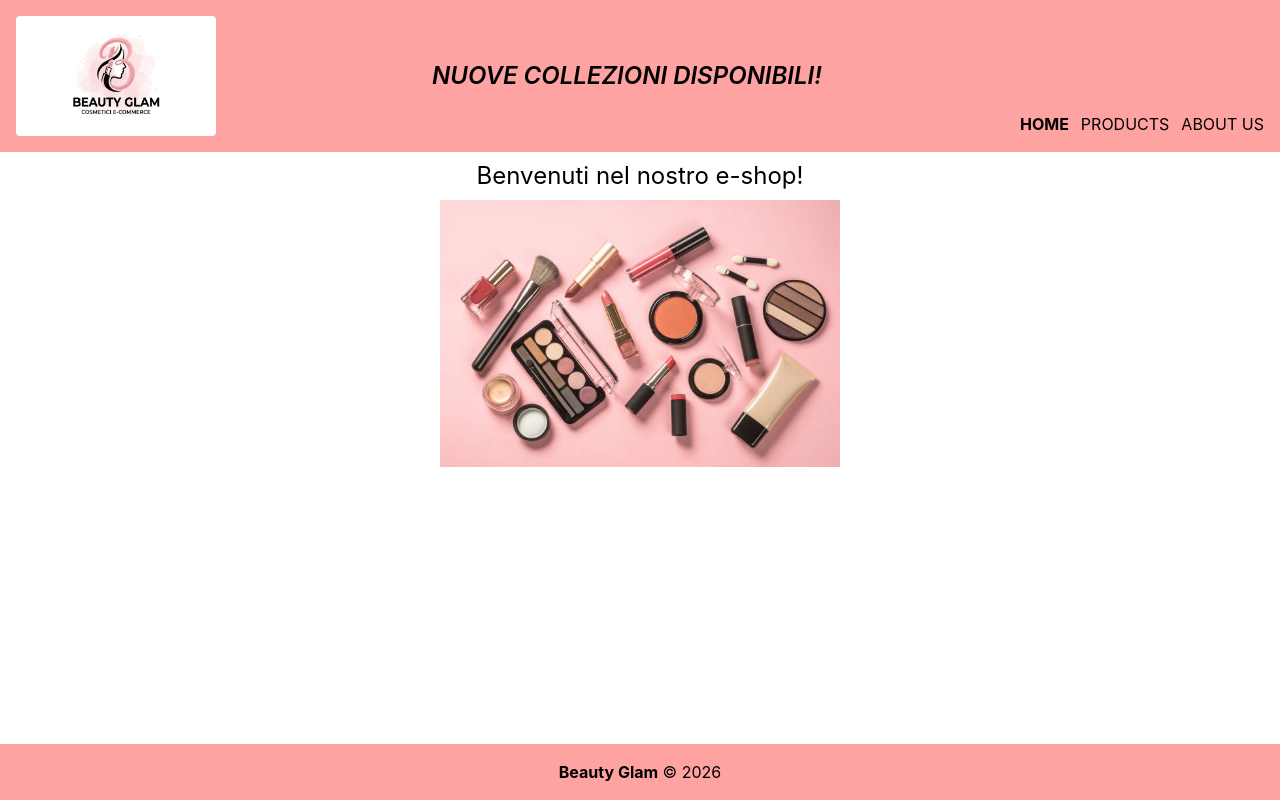
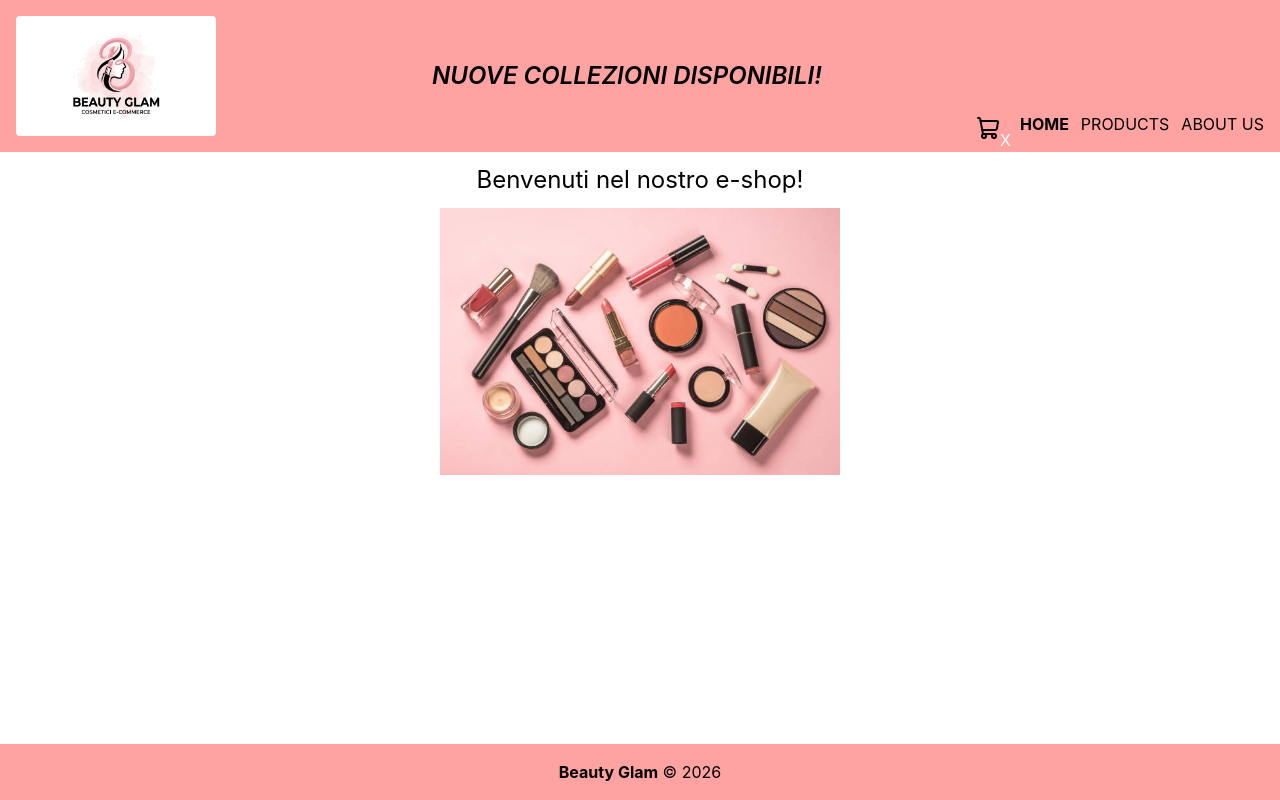
Before and after one commit to mariarita-depierro/react-router, a React (Vite) app: page / in a window 1280 px wide. Built offline with nearby package versions, Linux system fonts and the light colour scheme.

Commit message:
add Cart

```diff
--- a/src/App.jsx
+++ b/src/App.jsx
@@ -55,3 +55,5 @@ Bonus
 - Aggiungiamo una navigazione programmatica che riporti alla pagina di archivio prodotti se viene cercato un prodotto che non esiste;
 - Aggiungiamo un loading per caricamento dati nelle pagine dell'archivio e dettaglio prodotti.
 - Gestiamo la classe active per i link di navigazione nell'header */
+
+/* Aggiungere al vostro esercizio (React Router Store) uno state globale che tenga traccia dei prodotti aggiunti al carrello e che mostri il totale degli elementi aggiunti attraverso un componente da inserire nell'header. */
--- a/src/components/layouts/HeaderLayout.jsx
+++ b/src/components/layouts/HeaderLayout.jsx
@@ -1,6 +1,7 @@
 import { Link } from "react-router";
 import Navbar from "../ui/Navbar";
 import logo from "../../assets/logo-beauty-glam.jpg";
+import Cart from "../ui/Cart";
 
 export default function HeaderLayout() {
   return (
@@ -11,7 +12,10 @@ export default function HeaderLayout() {
       <h1 className="text-2xl font-semibold italic self-center">
         Nuove Collezioni Disponibili!
       </h1>
-      <Navbar />
+      <div className="flex justify-end">
+        <Cart></Cart>
+        <Navbar />
+      </div>
     </header>
   );
 }
--- a/src/components/pages/HomePage.jsx
+++ b/src/components/pages/HomePage.jsx
@@ -2,10 +2,9 @@ import productsHomepage from "../../assets/products-homepage.jpg";
 
 export default function HomePage() {
   return (
-    <section className="flex justify-center text-center m-2">
+    <section className="flex justify-center text-center m-3">
       <div>
-        {" "}
-        <h2 className="text-2xl">Benvenuti nel nostro e-shop!</h2>
+        <h2 className="text-2xl mb-3">Benvenuti nel nostro e-shop!</h2>
         <img
           className="m-2 w-100"
           src={productsHomepage}
--- a/src/components/pages/SingleProduct.jsx
+++ b/src/components/pages/SingleProduct.jsx
@@ -60,7 +60,7 @@ export default function SingleProduct() {
                 <strong>Stock:</strong> {product.stock}
               </p>
               <span className="text-red-400">#{product.category}</span>
-              <button className="flex self-center gap-2 p-2 p w-20 border rounded-lg">
+              <button className="flex self-center gap-2 p-2 p w-20 border rounded-lg cursor-pointer">
                 Add
                 <ShoppingCart />
               </button>
--- /dev/null
+++ b/src/components/ui/Cart.jsx
@@ -0,0 +1,16 @@
+import { ShoppingCart } from "lucide-react";
+
+export default function Cart() {
+  return (
+    <div className="relative">
+      <div className="absolute top-25 right-5">
+        <ShoppingCart></ShoppingCart>
+      </div>
+      <div className="flex">
+        <span className="absolute bottom-0 right-3 rounded-full px-2 w-2 h-2 text-white">
+          X
+        </span>
+      </div>
+    </div>
+  );
+}
```
